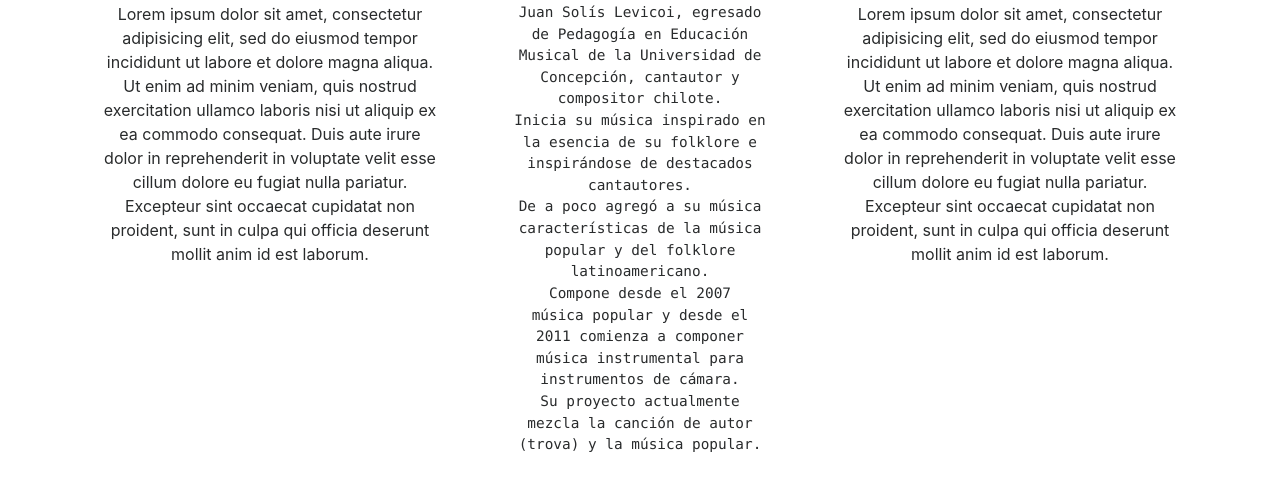
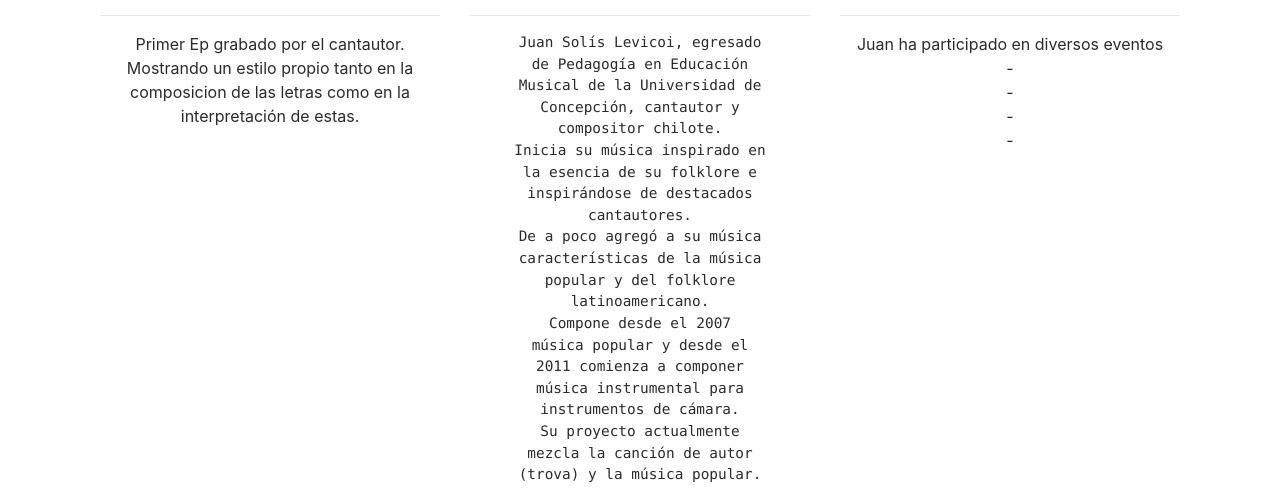
Before and after one commit to pablobarria2016/proyectojuan, a CodeIgniter app: page /database/ in a window 1280 px wide. Shown: the part 507-1009 px from the top of the page. Before the commit the page ends 959 px from the top, so only its background shows below. Run offline with CodeIgniter, Linux system fonts and the light colour scheme; some libraries are stand-ins or nearby versions.

Commit message:
agregado estilos css a inicio

```diff
--- a/application/assets/styles.css
+++ b/application/assets/styles.css
@@ -4,7 +4,7 @@
 
 }
 .top{
-margin-top: 20px;
+margin-top: 50px;
 
 }
 .carousel-item{
--- a/application/views/principal.php
+++ b/application/views/principal.php
@@ -7,13 +7,18 @@
 <div class="col-md-4 text-center  animated bounceInRight">
 <img src="assets/juan2.jpg" class="imagen " alt="">
 <hr>
-Lorem ipsum dolor sit amet, consectetur adipisicing elit, sed do eiusmod tempor incididunt ut labore et dolore magna aliqua. Ut enim ad minim veniam, quis nostrud exercitation ullamco laboris nisi ut aliquip ex ea commodo consequat. Duis aute irure dolor in reprehenderit in voluptate velit esse cillum dolore eu fugiat nulla pariatur. Excepteur sint occaecat cupidatat non proident, sunt in culpa qui officia deserunt mollit anim id est laborum.
+
+  Primer Ep grabado por el cantautor.</br>
+  Mostrando un estilo propio tanto en la composicion de las letras
+  como en la interpretación de estas.
+
+
+
   </div>
   <div class="col-md-4 text-center animated bounceInDown">
   <img src="assets/juan1.jpg " class="imagen" alt="">
-
 <hr>
-<pre >
+<pre class=" container  thumbnail" >
 Juan Solís Levicoi, egresado
 de Pedagogía en Educación
 Musical de la Universidad de
@@ -40,7 +45,12 @@
     <div class="col-md-4 text-center animated bounceInLeft ">
     <img src="assets/juan5.jpg " class="imagen" alt="">
   <hr>
-  Lorem ipsum dolor sit amet, consectetur adipisicing elit, sed do eiusmod tempor incididunt ut labore et dolore magna aliqua. Ut enim ad minim veniam, quis nostrud exercitation ullamco laboris nisi ut aliquip ex ea commodo consequat. Duis aute irure dolor in reprehenderit in voluptate velit esse cillum dolore eu fugiat nulla pariatur. Excepteur sint occaecat cupidatat non proident, sunt in culpa qui officia deserunt mollit anim id est laborum.
+  Juan ha participado en diversos eventos <br>
+  -<br>
+  -<br>
+  -<br>
+  -<br>
+
       </div>
 
 </div>
--- a/assets/styles.css
+++ b/assets/styles.css
@@ -4,7 +4,7 @@
 
 }
 .top{
-margin-top: 20px;
+margin-top: 50px;
 
 }
 .carousel-item{
```
